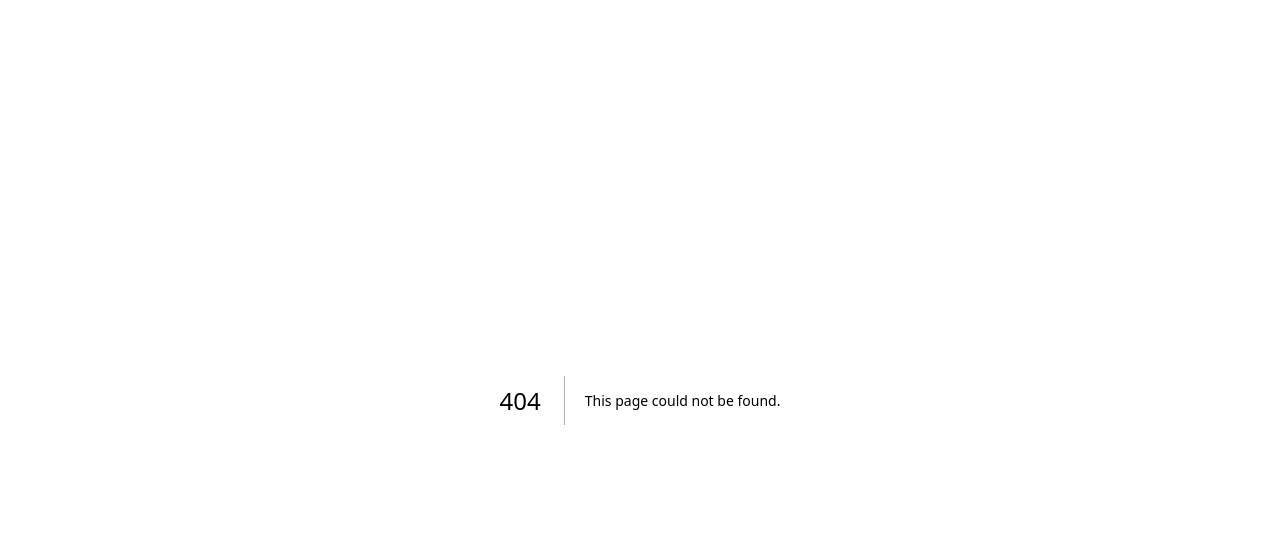
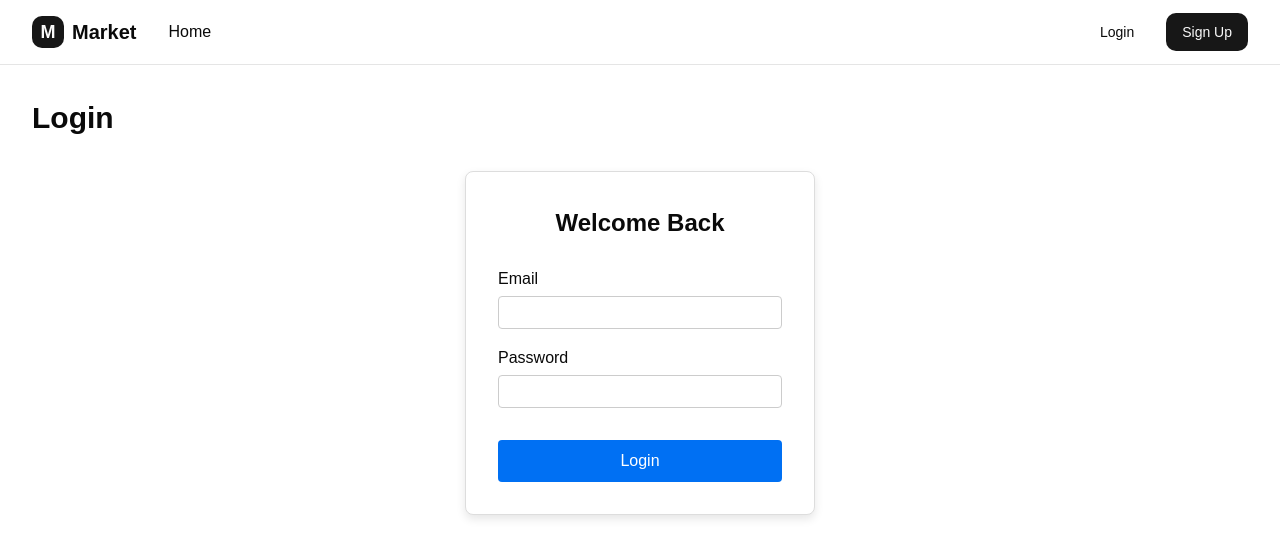
Before and after one commit to joshua-z-zheng/hack-the-north-2025, a Next.js app in the folder htn2025/: page /login in a window 1280 px wide. Before the commit this address had no page. Shown: the top 558 px of the page. Built offline with nearby package versions, Linux system fonts and the light colour scheme.

Commit message:
Temp login page?

```diff
--- /dev/null
+++ b/htn2025/src/app/login/login.css
@@ -0,0 +1,42 @@
+.login-wrapper {
+    display: flex;
+    justify-content: center;
+    align-items: center;
+    width: 100%;
+}
+.login-panel {
+    width: 350px;
+    padding: 2rem;
+    border: 1px solid #ddd;
+    border-radius: 8px;
+    background: #fff;
+    box-shadow: 0 4px 10px rgba(0, 0, 0, 0.1);
+}
+.login-panel h2 {
+    margin-bottom: 1.5rem;
+    text-align: center;
+}
+.login-panel form {
+    display: flex;
+    flex-direction: column;
+}
+.login-panel label {
+    margin-bottom: 1rem;
+}
+.login-panel input {
+    width: 100%;
+    padding: 0.5rem;
+    margin-top: 0.25rem;
+    border: 1px solid #ccc;
+    border-radius: 4px;
+}
+.login-panel button {
+    margin-top: 1rem;
+    padding: 0.75rem;
+    border: none;
+    border-radius: 4px;
+    background: #0070f3;
+    color: #fff;
+    font-size: 1rem;
+    cursor: pointer;
+}
--- /dev/null
+++ b/htn2025/src/app/login/page.tsx
@@ -0,0 +1,33 @@
+import { Navbar } from "@/components/navbar"
+import "./login.css"
+
+export default function LoginPage() {
+  return (
+    <div className="main-content">
+      <Navbar />
+
+      <main className="page-container">
+        <div className="page-header">
+          <h1 className="page-title">Login</h1>
+        </div>
+
+        <div className="login-wrapper">
+          <div className="login-panel">
+            <h2>Welcome Back</h2>
+            <form>
+              <label>
+                Email
+                <input type="email" />
+              </label>
+              <label>
+                Password
+                <input type="password" />
+              </label>
+              <button type="submit">Login</button>
+            </form>
+          </div>
+        </div>
+      </main>
+    </div>
+  )
+}
```
Also changed, not shown: htn2025/package.json (+5 -4 lines), 1 other file (tests, documents, lock files or other folders).
